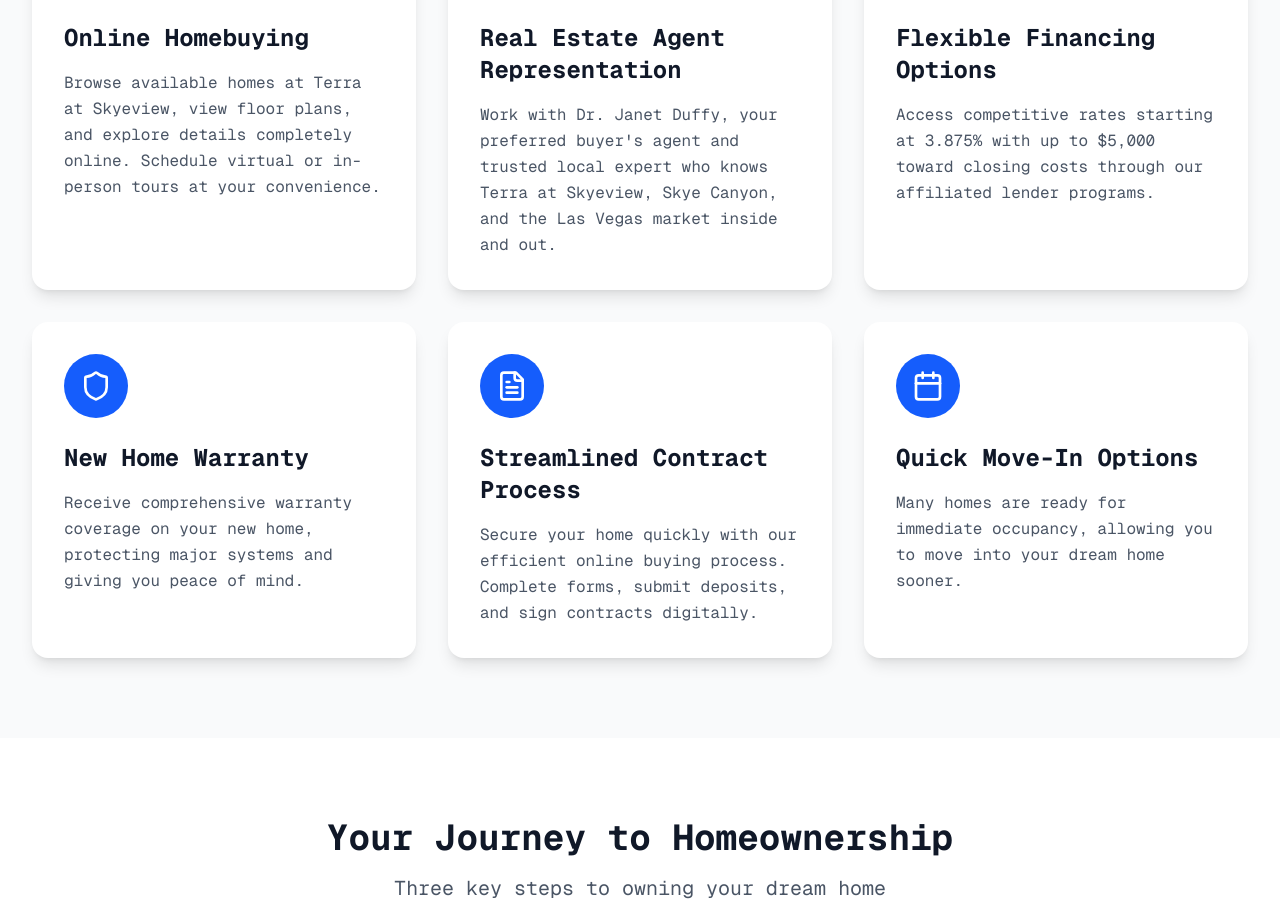
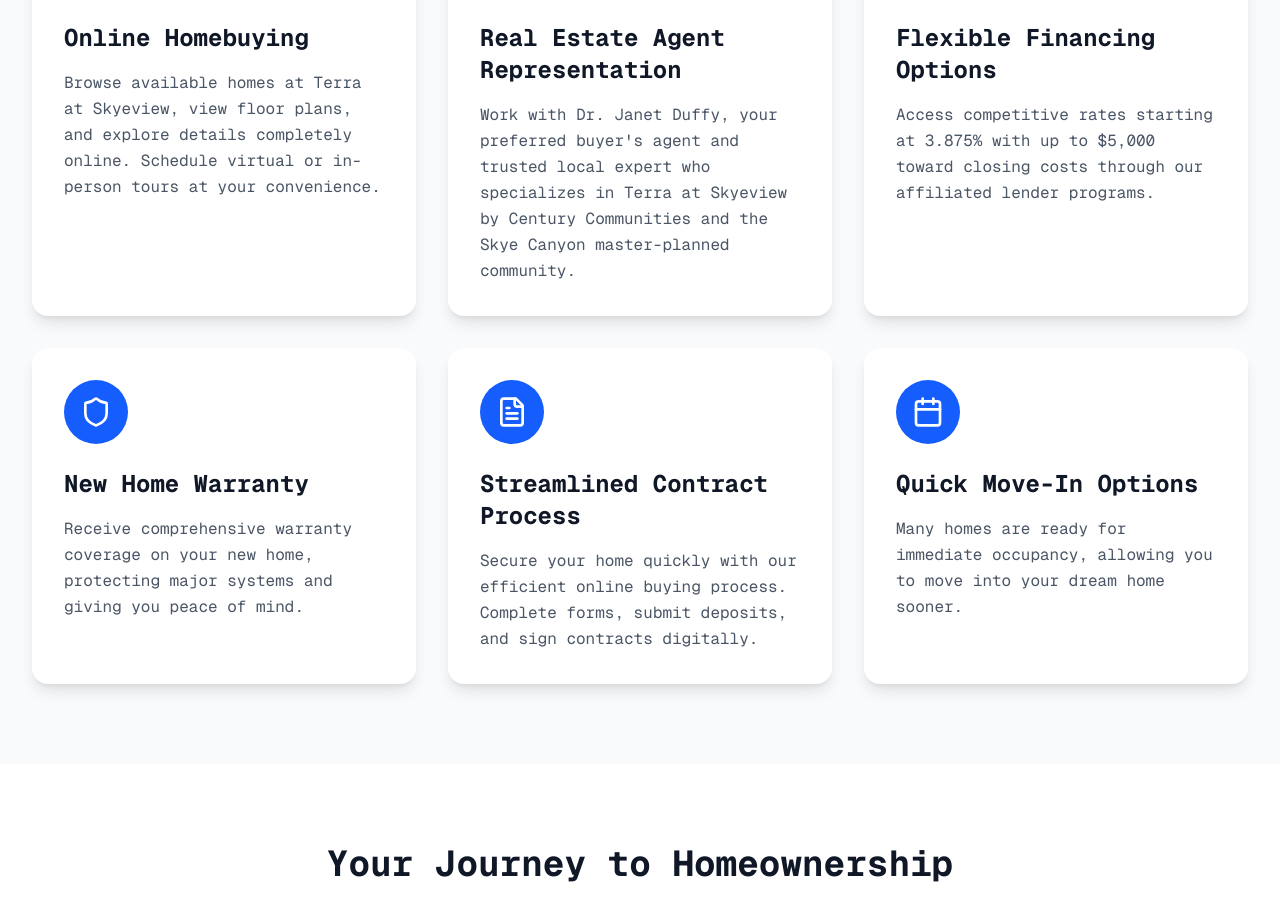
Before and after one commit to LetMeHelpYouREALTY/terraskyeview.com, a Next.js app: page /for-buyers in a window 1280 px wide. Shown: the part 923-1825 px from the top of the page. Built offline with nearby package versions, Linux system fonts and the light colour scheme.

Commit message:
refactor: update for-buyers metadata and content for Terra branding - Update all metadata to Terra at Skyeview by Century Communities - Refine buyer's agent description - Add Century Communities home warranty reference - Update process details with specific community info

```diff
--- a/app/for-buyers/layout.tsx
+++ b/app/for-buyers/layout.tsx
@@ -1,15 +1,15 @@
 import type { Metadata } from 'next'
 
 export const metadata: Metadata = {
-  title: 'For Buyers | Complete Guide to Buying at Skyeview | Dr. Janet Duffy',
+  title: 'For Buyers | Complete Guide to Buying at Terra at Skyeview | Dr. Janet Duffy',
   description:
-    'Everything homebuyers need to know about purchasing at Skyeview at Skye Canyon. Online browsing, expert representation, financing options, and home warranties. Contact Dr. Janet Duffy.',
+    'Everything homebuyers need to know about purchasing at Terra at Skyeview by Century Communities. Online browsing, expert buyer representation, financing options, and home warranties. Contact Dr. Janet Duffy at 702-568-0333.',
   keywords:
-    'homebuyer guide, buying process, real estate agent, home financing, home warranty, Las Vegas new homes, Dr. Janet Duffy, Skye Canyon',
+    'Terra at Skyeview, Century Communities, homebuyer guide, buying process, buyer\'s agent, home financing, home warranty, Las Vegas new homes, Dr. Janet Duffy, Skye Canyon',
   openGraph: {
     title: 'For Buyers | Complete Homebuying Guide',
     description:
-      'Everything you need to buy your dream home at Skyeview at Skye Canyon with expert guidance from Dr. Janet Duffy.',
+      'Everything you need to buy your dream home at Terra at Skyeview by Century Communities with expert buyer representation from Dr. Janet Duffy.',
     images: ['/og-buyers.jpg'],
     type: 'website',
   },
@@ -17,7 +17,7 @@ export const metadata: Metadata = {
     card: 'summary_large_image',
     title: 'For Buyers | Complete Homebuying Guide',
     description:
-      'Everything you need to buy your dream home at Skyeview at Skye Canyon.',
+      'Expert buyer representation at Terra at Skyeview by Century Communities.',
     images: ['/og-buyers.jpg'],
   },
 }
--- a/app/for-buyers/page.tsx
+++ b/app/for-buyers/page.tsx
@@ -13,7 +13,7 @@ const benefits = [
   {
     icon: Users,
     title: 'Real Estate Agent Representation',
-    description: 'Work with Dr. Janet Duffy, your preferred buyer\'s agent and trusted local expert who knows Terra at Skyeview, Skye Canyon, and the Las Vegas market inside and out.',
+    description: 'Work with Dr. Janet Duffy, your preferred buyer\'s agent and trusted local expert who specializes in Terra at Skyeview by Century Communities and the Skye Canyon master-planned community.',
   },
   {
     icon: DollarSign,
```
